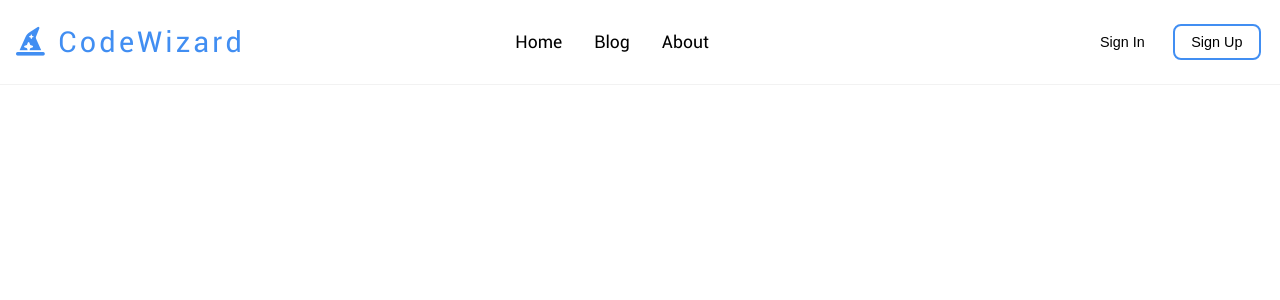
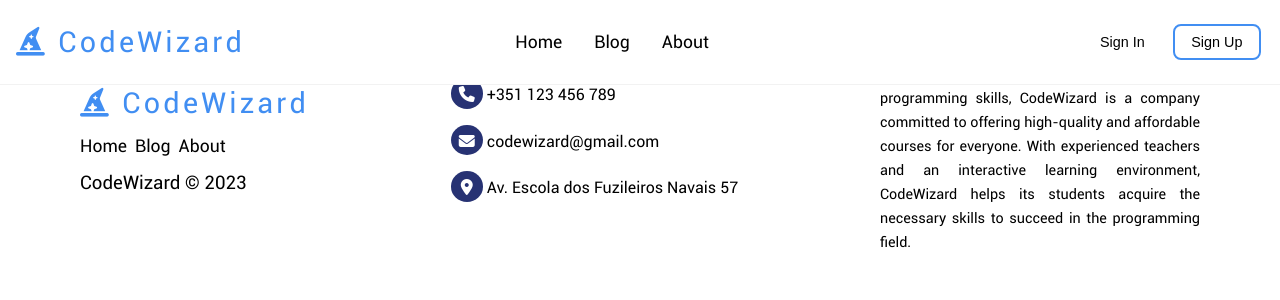
Before and after one commit to Victorceloss/code-wizard, a React (Vite) app in the folder frontend/: page / in a window 1280 px wide. Shown: the top 300 px of the page. Built offline with nearby package versions, Linux system fonts and the light colour scheme.

Commit message:
:sparkles: feat: Imported Footer component

```diff
--- a/frontend/src/pages/home.jsx
+++ b/frontend/src/pages/home.jsx
@@ -1,9 +1,11 @@
+import { Footer } from "../components/Footer/footer";
 import { Header } from "../components/Header/header";
 
 const Home = () => {
   return (
     <>
     <Header />
+    <Footer />
     </>
   );
 };
```
